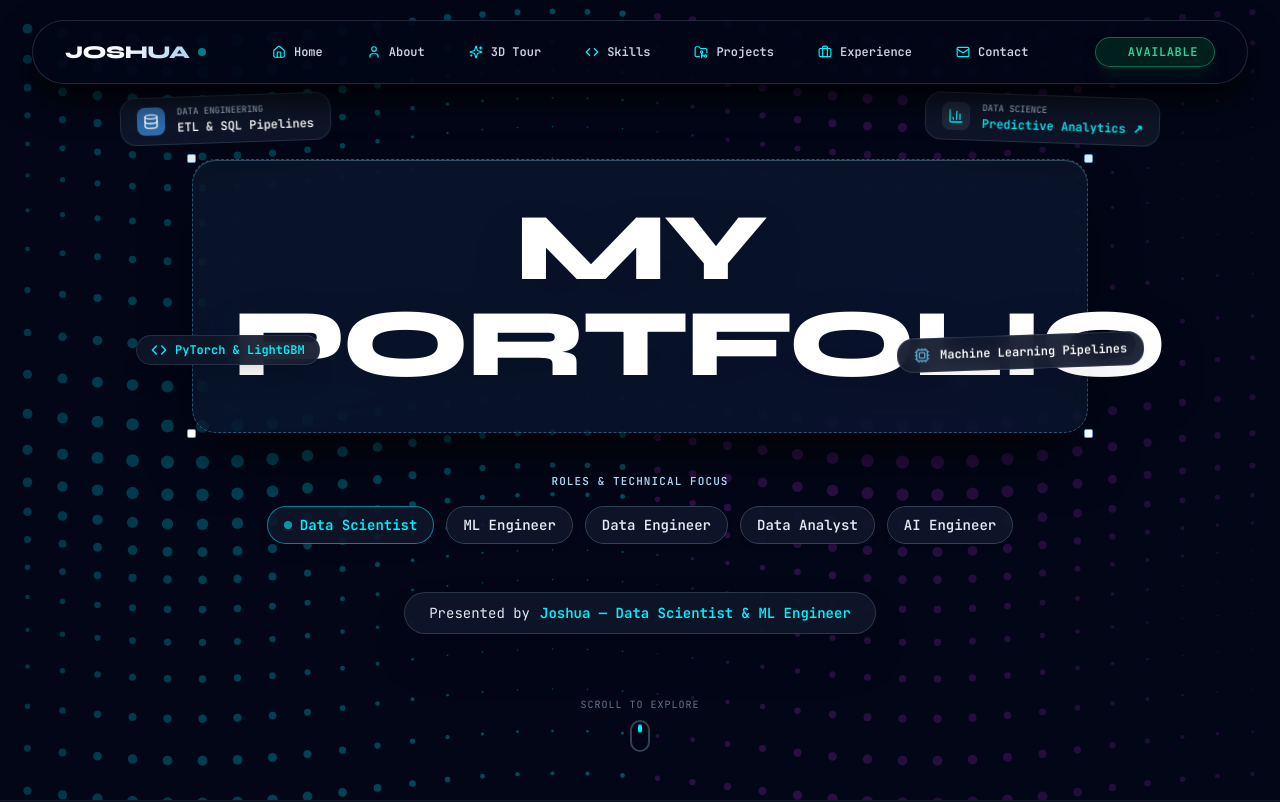
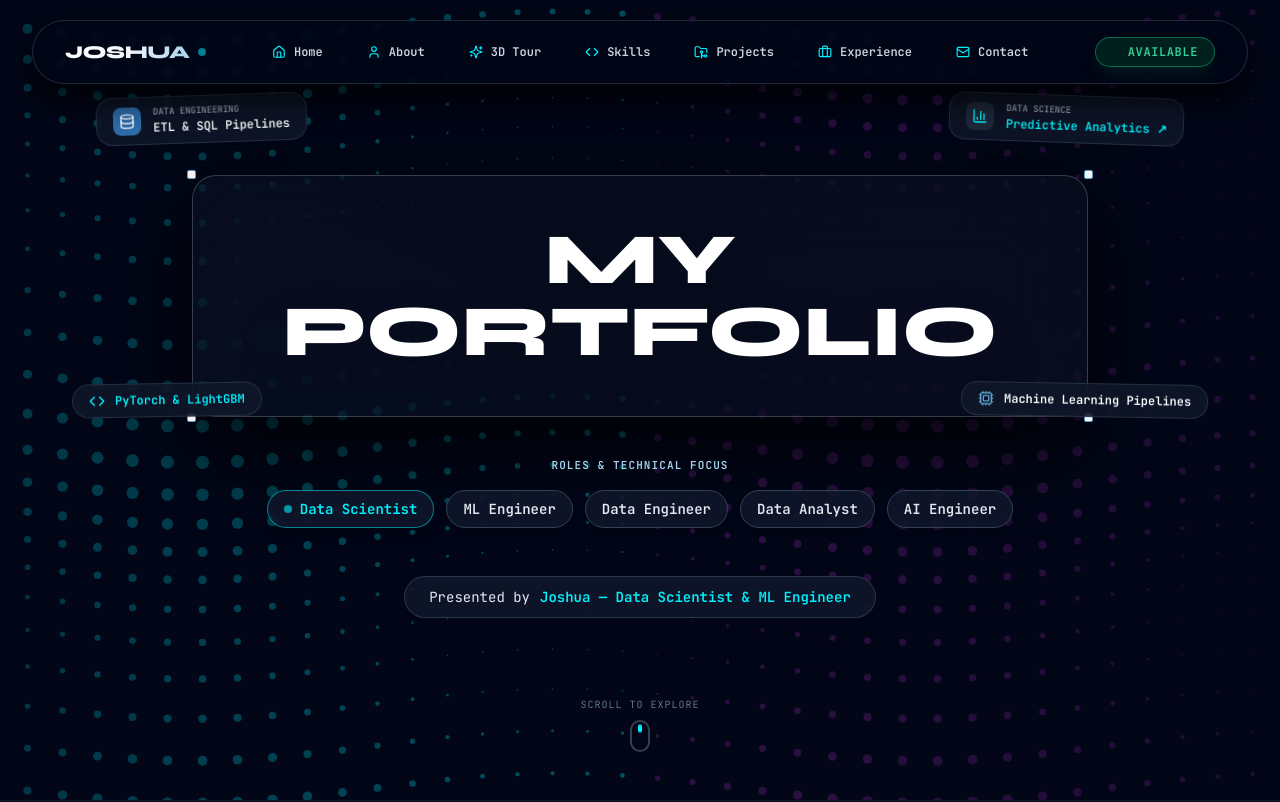
Before and after one commit to Josshua-DSA/Ingenium, a Next.js app: page / in a window 1280 px wide. Shown: the top 802 px of the page. Built offline with nearby package versions, Linux system fonts and the light colour scheme.

Commit message:
fix(hero): refine Section 1 with frosted glass blur, non-overlapping chips, and symmetrical title centering

```diff
--- a/components/sections/HeroSection.tsx
+++ b/components/sections/HeroSection.tsx
@@ -12,10 +12,10 @@ export function HeroSection() {
 
       <div className="max-w-6xl mx-auto px-4 sm:px-6 lg:px-8 relative z-10 w-full flex-1 flex flex-col items-center justify-center my-auto">
 
-        {/* Floating Skill Chips (Organized symmetrically around perimeter, high contrast) */}
+        {/* Symmetrical Perimeter Chips (Positioned safely outside title bounds) */}
         <div className="hidden lg:block relative w-full h-0 z-20">
           {/* Top Left Chip */}
-          <div className="absolute -top-16 left-6 bg-slate-900/90 backdrop-blur-md px-4 py-2 rounded-2xl shadow-2xl border border-slate-700/60 flex items-center space-x-3 transform -rotate-2 hover:rotate-0 transition-transform">
+          <div className="absolute -top-20 left-0 bg-slate-900/80 backdrop-blur-xl px-4 py-2 rounded-2xl shadow-2xl border border-slate-700/60 flex items-center space-x-3 transform -rotate-2 hover:rotate-0 transition-transform">
             <div className="p-1.5 rounded-lg bg-arctic-blue text-white">
               <Database className="w-4 h-4" />
             </div>
@@ -26,7 +26,7 @@ export function HeroSection() {
           </div>
 
           {/* Top Right Chip */}
-          <div className="absolute -top-16 right-6 bg-slate-900/90 backdrop-blur-md px-4 py-2 rounded-2xl shadow-2xl border border-slate-700/60 flex items-center space-x-3 transform rotate-2 hover:rotate-0 transition-transform">
+          <div className="absolute -top-20 right-0 bg-slate-900/80 backdrop-blur-xl px-4 py-2 rounded-2xl shadow-2xl border border-slate-700/60 flex items-center space-x-3 transform rotate-2 hover:rotate-0 transition-transform">
             <div className="p-1.5 rounded-lg bg-slate-800 text-frost-cyan">
               <BarChart3 className="w-4 h-4" />
             </div>
@@ -36,24 +36,24 @@ export function HeroSection() {
             </div>
           </div>
 
-          {/* Mid Left Chip */}
-          <div className="absolute top-44 left-10 bg-slate-900/90 backdrop-blur-md px-3.5 py-1.5 rounded-full shadow-xl border border-slate-700/60 flex items-center space-x-2 font-mono text-xs font-bold text-frost-cyan">
+          {/* Lower Left Chip (Lowered & Pulled Out to prevent overlap) */}
+          <div className="absolute top-52 -left-6 bg-slate-900/80 backdrop-blur-xl px-4 py-2 rounded-full shadow-2xl border border-slate-700/60 flex items-center space-x-2.5 font-mono text-xs font-bold text-frost-cyan transform -rotate-1 hover:rotate-0 transition-transform">
             <Code className="w-4 h-4 text-frost-cyan" />
             <span>PyTorch & LightGBM</span>
           </div>
 
-          {/* Mid Right Chip */}
-          <div className="absolute top-44 right-10 bg-slate-900/90 backdrop-blur-md px-4 py-2 rounded-2xl shadow-2xl border border-slate-700/60 flex items-center space-x-2.5 transform -rotate-2 hover:rotate-0 transition-transform">
+          {/* Lower Right Chip (Lowered & Pulled Out to prevent overlap) */}
+          <div className="absolute top-52 -right-6 bg-slate-900/80 backdrop-blur-xl px-4 py-2 rounded-2xl shadow-2xl border border-slate-700/60 flex items-center space-x-2.5 transform rotate-1 hover:rotate-0 transition-transform">
             <Cpu className="w-4 h-4 text-frost-mid" />
             <span className="font-mono text-xs font-bold text-white">Machine Learning Pipelines</span>
           </div>
         </div>
 
-        {/* Hero Central Content (Centered Single-Line Title & Figma Box) */}
+        {/* Hero Central Content */}
         <div className="w-full flex flex-col items-center text-center space-y-10">
 
-          {/* FIGMA SELECTION CANVAS BOX (CENTERED FULL WIDTH) */}
-          <div className="w-full max-w-4xl mx-auto figma-selection-box p-6 sm:p-10 rounded-3xl relative shadow-[0_30px_90px_rgba(0,0,0,0.9)] transition-all duration-300">
+          {/* HIGH-BLUR FROSTED GLASS CANVAS BOX */}
+          <div className="w-full max-w-4xl mx-auto bg-slate-900/40 backdrop-blur-2xl border border-white/20 p-8 sm:p-12 rounded-3xl relative shadow-[0_30px_90px_rgba(0,0,0,0.8)] transition-all duration-300">
 
             {/* Figma Corner Handles */}
             <div className="figma-handle -top-1.5 -left-1.5" />
@@ -61,14 +61,14 @@ export function HeroSection() {
             <div className="figma-handle -bottom-1.5 -left-1.5" />
             <div className="figma-handle -bottom-1.5 -right-1.5" />
 
-            {/* Main Headline Text (FULL SINGLE LINE, RESPONSIVE FIT) */}
-            <h1 className="font-display font-black text-3xl sm:text-6xl md:text-7xl lg:text-8xl tracking-tight text-white leading-none select-none text-center drop-shadow-2xl">
+            {/* Main Headline Text (Symmetrical & Responsive Fit) */}
+            <h1 className="font-display font-black text-3xl sm:text-5xl md:text-6xl lg:text-7xl tracking-normal text-white leading-none select-none text-center drop-shadow-2xl">
               MY PORTFOLIO
             </h1>
 
           </div>
 
-          {/* Roles & Focus Horizontal Capsule Bar (Centered Below Title, No Overlap) */}
+          {/* Roles & Focus Horizontal Capsule Bar */}
           <div className="w-full max-w-4xl mx-auto flex flex-col items-center space-y-4 z-20">
 
             <div className="text-[11px] font-mono uppercase text-frost-light font-bold tracking-widest">
```
